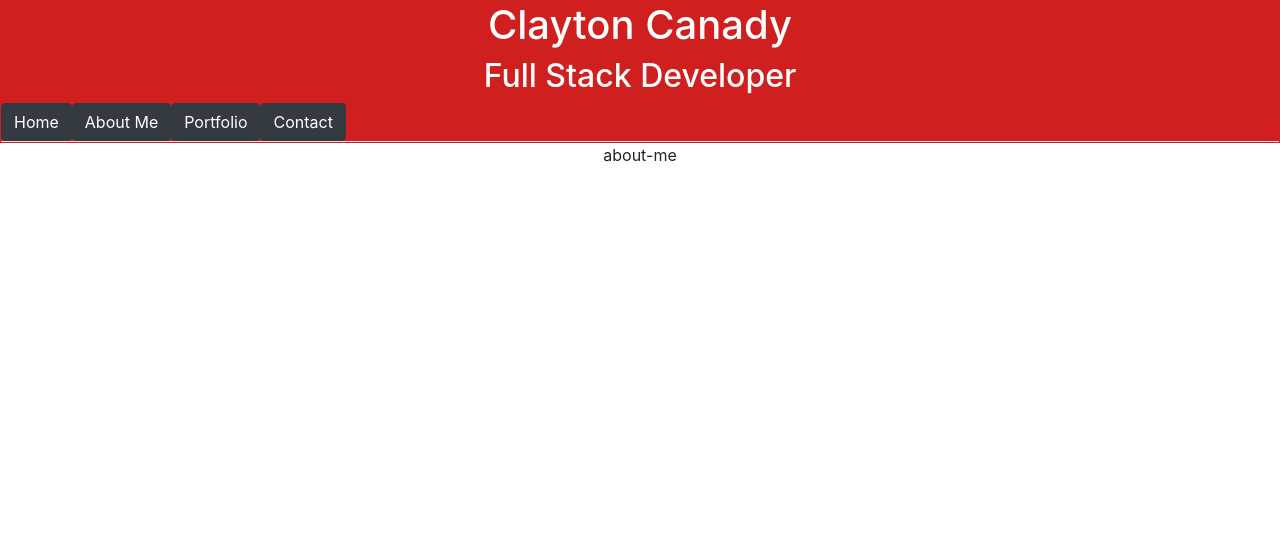
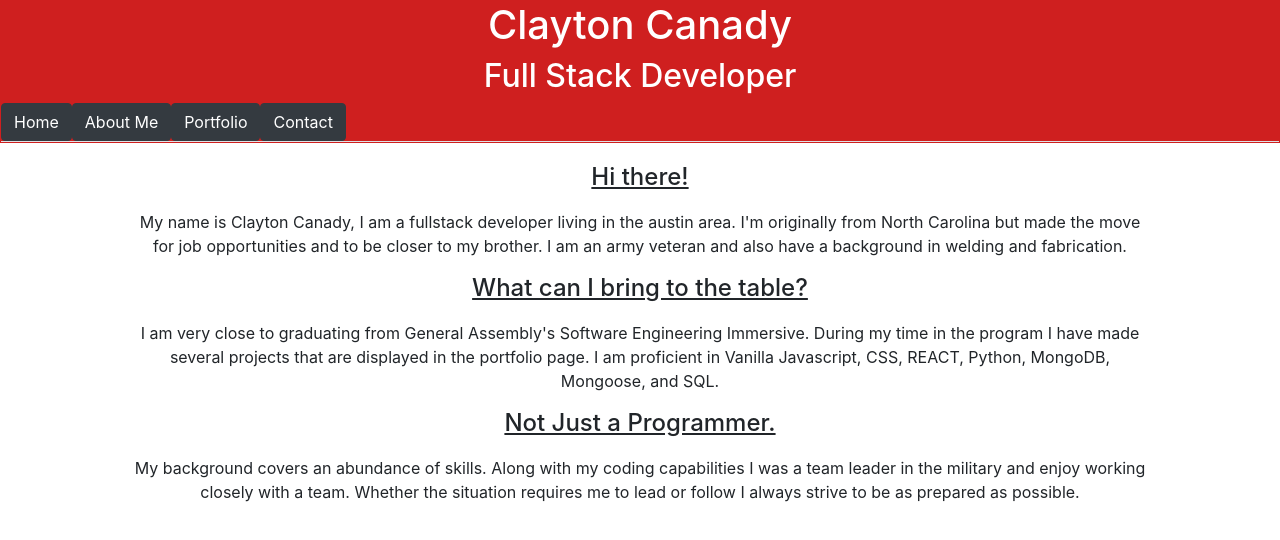
Before and after one commit to ClaytonCanady/cjc_portfolio, a React (Create React App) app: page /about-me in a window 1280 px wide. Shown: the top 540 px of the page. Built offline with nearby package versions, Linux system fonts and the light colour scheme.

Commit message:
started to add info

```diff
--- a/src/AboutMe.js
+++ b/src/AboutMe.js
@@ -3,8 +3,14 @@ import React, { Component } from 'react';
 class AboutMe extends Component {
     render() {
         return (
-            <div>
-                <p>about-me</p>
+            <div className='text'>
+                <h4>Hi there!</h4>
+                <p>My name is Clayton Canady, I am a fullstack developer living in the austin area. I'm originally from North Carolina but made the move for job opportunities and to be closer to my brother. I am an army veteran and also have a background in welding and fabrication.</p>
+                <h4>What can I bring to the table?</h4>
+                <p>I am very close to graduating from General Assembly's Software Engineering Immersive. During my time in the program I have made several projects that are displayed in the portfolio page. I am proficient in Vanilla Javascript, CSS, REACT, Python, MongoDB, Mongoose, and  SQL.</p>
+
+            <h4>Not Just a Programmer.</h4>
+            <p>My background covers an abundance of skills. Along with my coding capabilities I was a team leader in the military and enjoy working closely with a team. Whether the situation requires me to lead or follow I always strive to be as prepared as possible.</p>
             </div>
         );
     }
--- a/src/App.css
+++ b/src/App.css
@@ -1,6 +1,6 @@
-.App {
+/* .App {
   text-align: center;
-}
+} */
 
 header {
 	background-color: rgb(207, 31, 31);
@@ -12,3 +12,17 @@ header {
 	text-decoration: none;
 	justify-content: center;
 }
+
+.text {
+padding-top: 20px;
+justify-content: center;
+text-align: center;
+}
+.text p {
+	padding-right: 10vw;
+	padding-left: 10vw;
+}
+.text h4 {
+	padding-bottom: 10px;
+	text-decoration: underline;
+}
--- a/src/ContactMe.js
+++ b/src/ContactMe.js
@@ -1,13 +1,17 @@
 import React, { Component } from 'react';
 
 class ContactMe extends Component {
-    render() {
-        return (
-            <div>
-                <p>contact me</p>
-            </div>
-        );
-    }
+	render() {
+		return (
+			<div className='text'>
+                <h4>Lets Connect!</h4>
+				<p>Email: cjcanady1113@gmail.com</p>
+				<p>Phone: 910-305-6588</p>
+                <p>Github: </p>
+                <p>LinkedIn:</p>
+			</div>
+		);
+	}
 }
 
 export default ContactMe;
--- a/src/Home.js
+++ b/src/Home.js
@@ -4,7 +4,7 @@ class Home extends Component {
     render() {
         return (
             <div>
-                <p>homepage</p>
+                <h3>HomePage</h3>
             </div>
         );
     }
```
